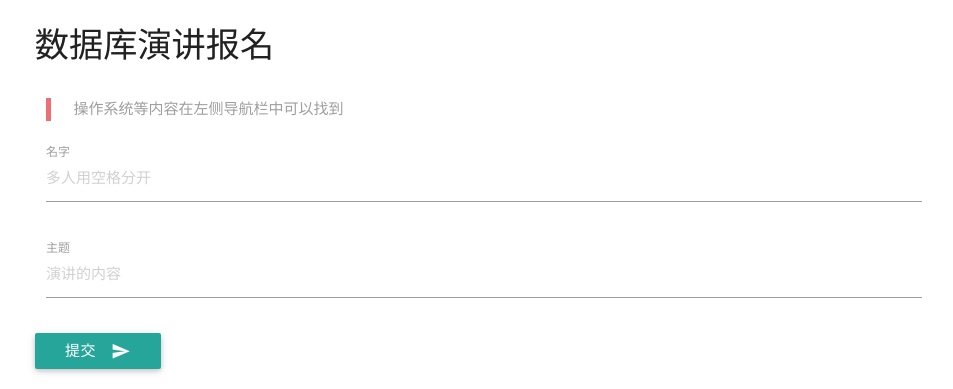
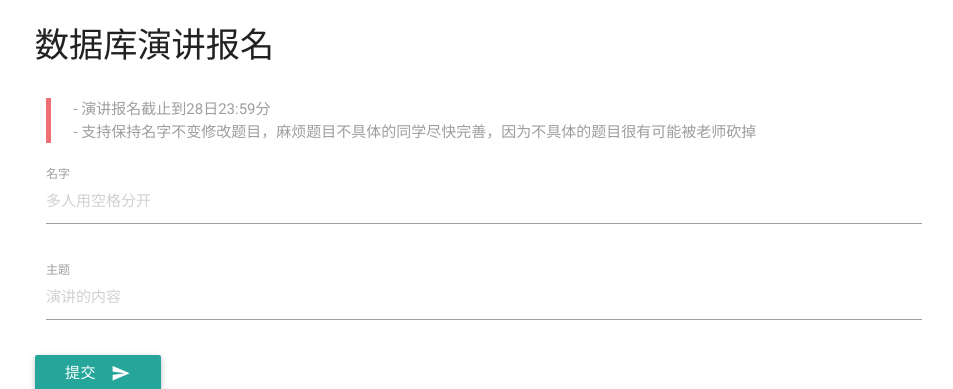
Before and after one commit to ahangchen/GotYou, a Django app: page /class/db in a window 1280 px wide. Shown: the top 389 px of the page, without its empty margins (156-1109 px from the left). Run offline with Django 3.2, Linux system fonts and the light colour scheme; data that the repository does not hold is empty.

Commit message:
modify hint

```diff
--- a/templates/class/db.html
+++ b/templates/class/db.html
@@ -18,7 +18,10 @@
     <div class="row">
         <h4>数据库演讲报名</h4>
     </div>
-    <blockquote class="grey-text">操作系统等内容在左侧导航栏中可以找到</blockquote>
+    <blockquote class="grey-text">
+        - 演讲报名截止到28日23:59分<br>
+        - 支持保持名字不变修改题目，麻烦题目不具体的同学尽快完善，因为不具体的题目很有可能被老师砍掉<br>
+    </blockquote>
     <div class="row">
 
         <form class="col s12" action="add_db_talk" method="post">
```
